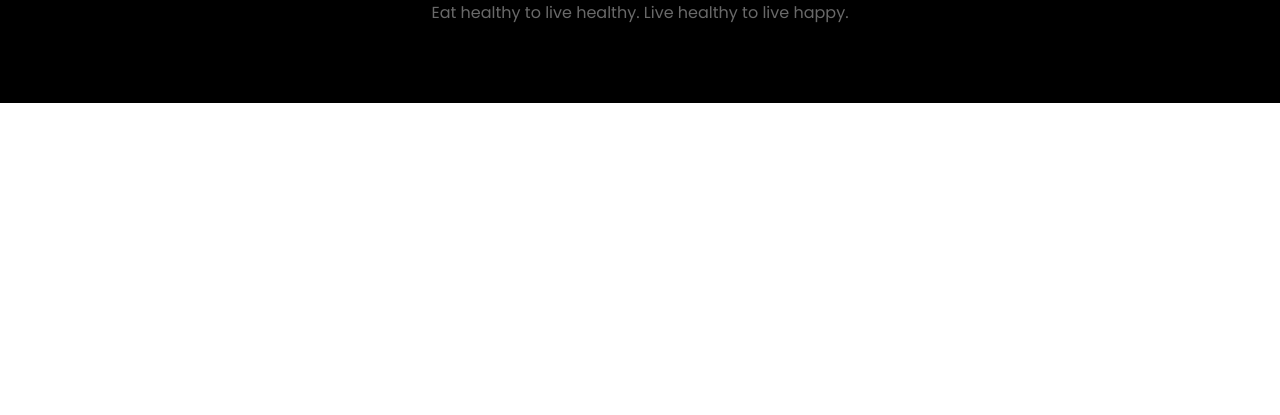
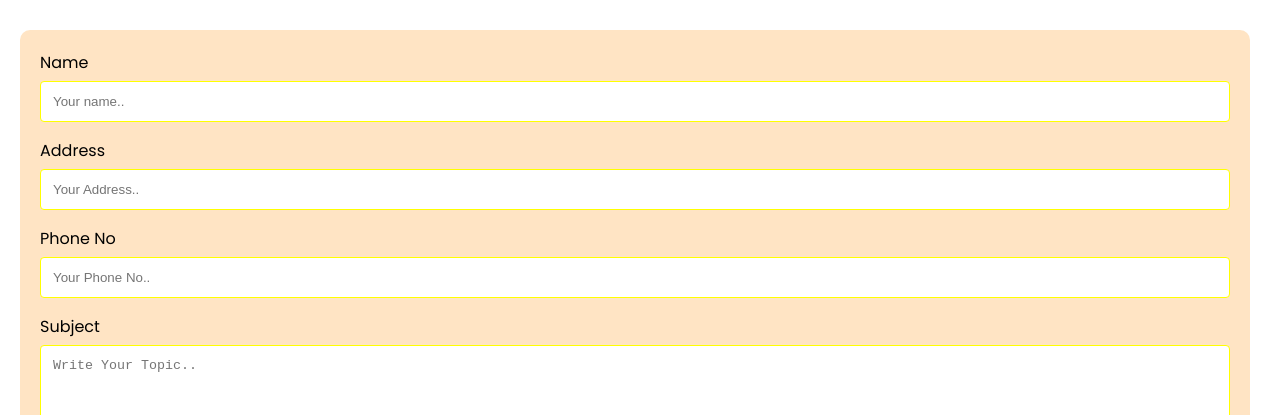
Before and after one commit to subir2/Food_Network, a plain HTML site: page index.html in a window 1280 px wide. Shown: the part 2385-2800 px from the top of the page. Before the commit the page ends 2488 px from the top, so only its background shows below. Drawn offline with Linux system fonts and the light colour scheme.

Commit message:
4th commit

```diff
--- a/index.html
+++ b/index.html
@@ -8,7 +8,8 @@
     <link rel="preconnect" href="https://fonts.gstatic.com" crossorigin>
     <link href="https://fonts.googleapis.com/css?family=Poppins&display=swap" rel="stylesheet">
     <link rel="stylesheet" href="style.css">
-    <title>Document</title>
+    <link rel="icon" href="images/male/attractive-man-eating-hamburger-he-260nw-310832510-removebg-preview.png" type="image/icon type">
+    <title>Food Network</title>
 </head>
 <body>
 
@@ -16,10 +17,9 @@
 
        <div class="topnav">
 
-
+        <a href="#v-pills-contact">Contact</a>
         <a href="#v-pills-about">About</a>
-        <a href="#">Contact</a>
-        <a href="#v-pills-food" aria-controls="v-pills-food">My recipies</a>
+        <a href="#v-pills-food" >My recipies</a>
         <a  href="#v-pills-home">Home</a>
 
 
@@ -40,7 +40,7 @@
         <h1><span>The groundwork</span>  of all happiness is health.</h1>
 
         <p>If you keep good food in your fridge, you will eat good food.One must eat to live, not live to eat.</p>
-        <a class="anchor-button" target="_blank" href="https://www.linkedin.com/company/programminghero/">Order Food</a>
+        <a class="anchor-button" target="_blank" href="https://www.google.com">Order Food</a>
     </div>
     <div class="half-width">
         <img src="images/female/Group 8425.png" alt="">
@@ -69,7 +69,7 @@
                 Educate & advise a wide range of patients with dietary related disorders on the practical ways in which they can improve their health by adopting healthier eating habits.
                 Translate the science of nutrition into everyday information about food.
                 Constantly active in promoting healthy food choices & disease prevention by increasing awareness of the link between nutrition & health offering advice to the food & pharmaceutical industry.</p>
-            <a class="anchor-button" href="">Contact Me</a>
+            <a class="anchor-button" href="#v-pills-contact">Contact Me</a>
         </div>
     </section>
 
@@ -116,15 +116,48 @@
 
 </div>
 
+
 </section>
       <!--recipies end-->
 
 
 
 
+      <div class="test" id="v-pills-contact">
+        <h2 class="center">Contact Us</h2>
+
+
+      </div>
+
+      <!--contact form start-->
+<section>
+
+    <div class="container1">
+        <form >
+          <label for="name">Name</label>
+          <input type="text" id="name" name="name" placeholder="Your name..">
+
+          <label for="country">Address</label>
+          <input type="text" id="add" name="add" placeholder="Your Address..">
+
+          <label for="phone">Phone No</label>
+          <input type="text" id="Phone" name="Phone" placeholder="Your Phone No..">
+
+          <label for="subject">Subject</label>
+          <textarea id="subject" name="subject" placeholder="Write Your Topic.." style="height:200px"></textarea>
+
+          <input class="anchor-button" type="submit" value="Submit">
+        </form>
+      </div>
+
+
+</section>
 
 
 
+
+
+    <!---end-->
 
 </body>
 <footer class="site-footer">
--- a/style.css
+++ b/style.css
@@ -47,6 +47,7 @@ h1 span{
 }
 p{
     color: dimgray;
+    padding-bottom: 4%;
 }
 .dream-area{
     background-image: url("images/shapes/7.png");
@@ -109,6 +110,7 @@ h2{
 .test p{
 
  text-align: center;
+ padding-bottom: 0;
 }
 
 
@@ -163,3 +165,30 @@ h2{
 section p{
     text-align: justify;
 }
+
+
+
+input[type=text], select, textarea {
+    width: 100%;
+    padding: 12px 12px 12px 12px;
+    border: 1px solid yellow;
+    border-radius: 4px;
+    box-sizing: border-box;
+    margin-top: 6px;
+    margin-bottom: 16px;
+    resize: vertical;
+  }
+
+
+
+
+  .container1 {
+      width: 93%;
+    border-radius: 5px;
+    background-color: bisque;
+    padding: 20px ;
+    margin-left: 20px;
+    margin-right: 20px;
+    border-radius: 10px;
+
+  }
```
